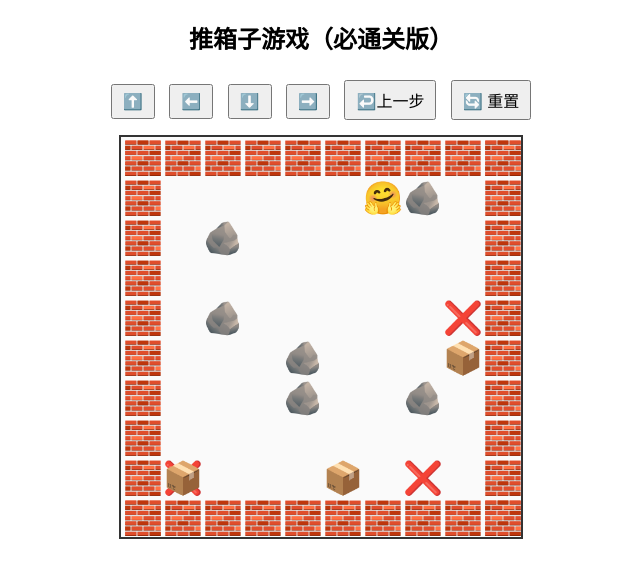
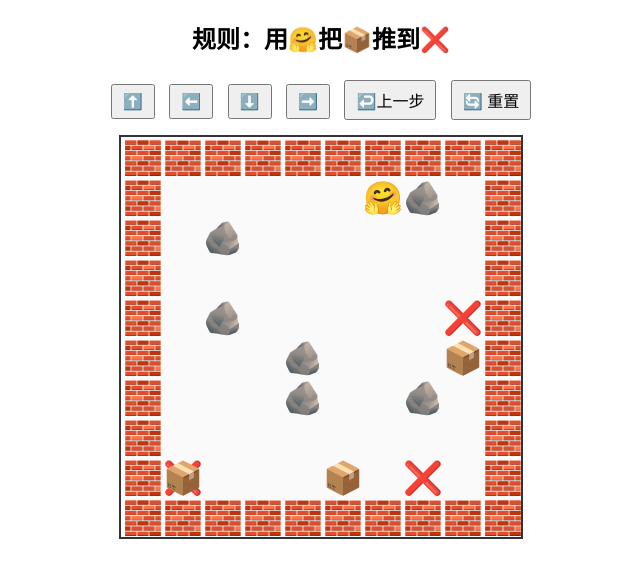
Before and after one commit to tyc-company/teeycgame, a plain HTML site: page push the box.html in a window 1280 px wide. Shown: the whole page, without its empty margins (319-959 px from the left). Drawn offline with Linux system fonts and the light colour scheme.

Commit message:
Update push the box.html

```diff
--- a/push the box.html
+++ b/push the box.html
@@ -2,7 +2,7 @@
 <html lang="zh-CN">
 <head>
 <meta charset="UTF-8">
-<title>推箱子游戏（必通关版）</title>
+<title>推箱子📦</title>
 <style>
 body{text-align:center;font-family:Arial;}
 canvas{border:2px solid #333;background:#fafafa;margin-top:10px;}
@@ -11,7 +11,7 @@ button{margin:5px;padding:6px 10px;font-size:16px;}
 </style>
 </head>
 <body>
-<h2>推箱子游戏（必通关版）</h2>
+<h2>规则：用🤗把📦推到❌</h2>
 <div id="controls">
   <button onclick="move('up')">⬆️</button>
   <button onclick="move('left')">⬅️</button>
```
